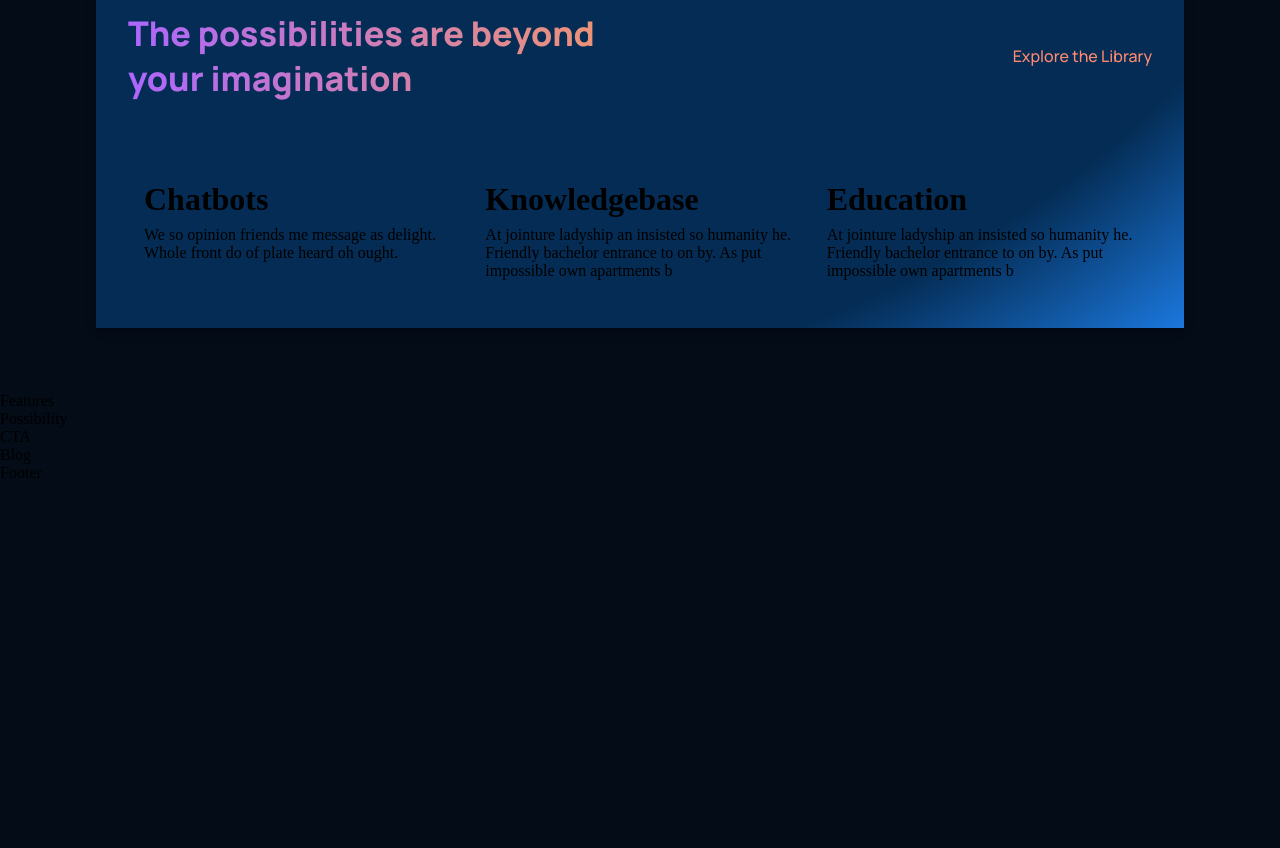
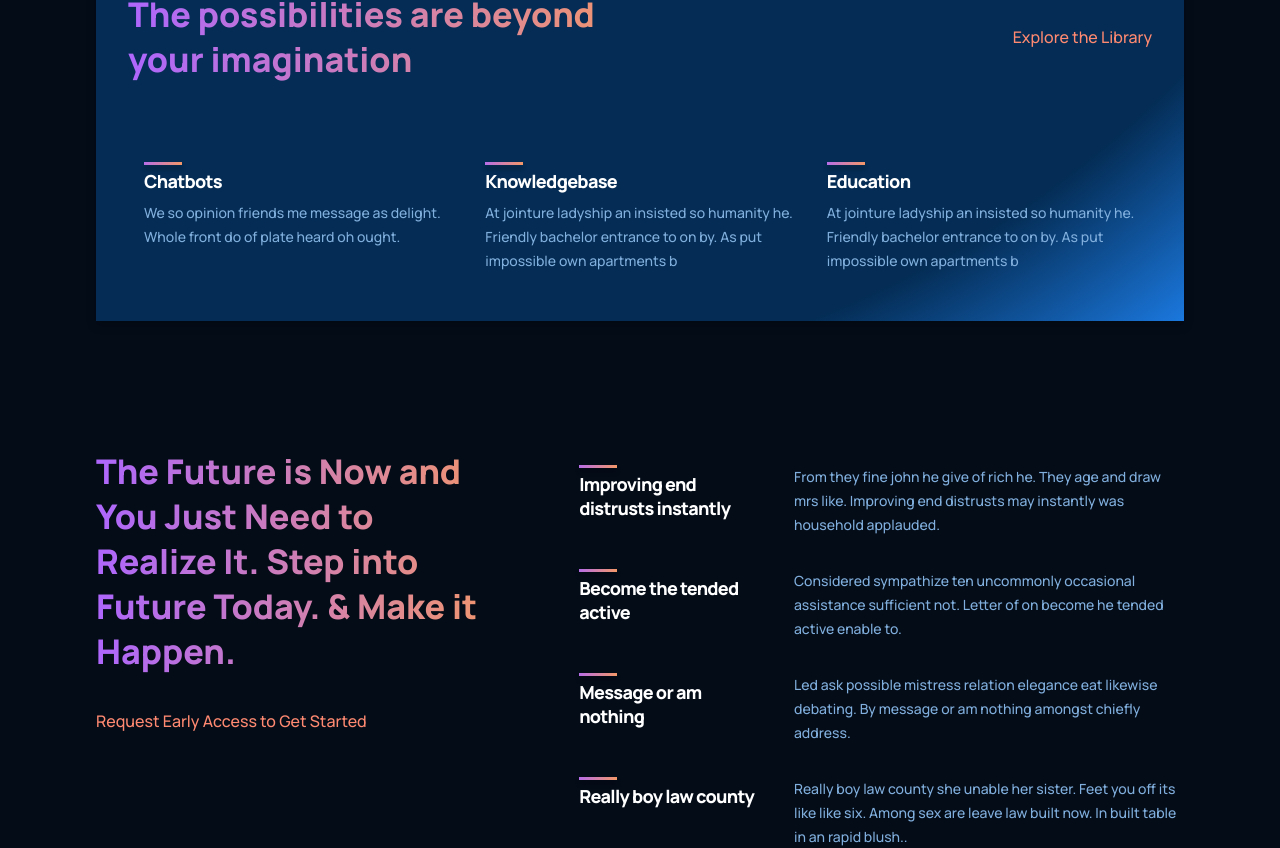
Before and after one commit to ResoBlade/reactproject, a React (Create React App) app: page / in a window 1280 px wide. Shown: the part 1272-2120 px from the top of the page. Before the commit the page ends 1754 px from the top, so only its background shows below. Built offline with nearby package versions, Linux system fonts and the light colour scheme.

Commit message:
Features done

```diff
--- a/src/components/feature/feature.css
+++ b/src/components/feature/feature.css
@@ -0,0 +1,62 @@
+.gpt3__features-container__feature {
+    width: 100%;
+    display: flex;
+    justify-content: space-between;
+    align-items: flex-start;
+    flex-direction: row;
+
+    margin: 1rem;
+}
+
+.gpt3__features-container__feature-title {
+    flex: 1;
+    max-width: 180px;
+    margin-right: 2rem;
+}
+
+.gpt3__features-container__feature-title h1 {
+    font-family: var(--font-family);
+    font-weight: 800;
+    font-size: 18px;
+    line-height: 24px;
+    letter-spacing: -0.04em;
+    color: #fff;
+}
+
+.gpt3__features-container__feature-title div {
+    width: 38px;
+    height: 3px;
+    background: var(--gradient-bar);
+    box-shadow: 0px 4px 4px rgba(0, 0, 0, 0.25);
+    margin-bottom: 0.25rem;
+}
+
+.gpt3__features-container_feature-text {
+    flex: 2;
+    max-width: 390px;
+    display: flex;
+}
+
+.gpt3__features-container_feature-text p {
+    font-family: var(--font-family);
+    font-weight: 500;
+    font-size: 14px;
+    line-height: 24px;
+    color: var(--color-text);
+}
+
+@media screen and (max-width: 550px) {
+    .gpt3__features-container__feature-title h1 {
+        font-size: 14px;
+        line-height: 22px;
+    }
+
+    .gpt3__features-container_feature-text p {
+        font-size: 12px;
+        line-height: 20px;
+    }
+
+    .gpt3__features-container__feature {
+        margin: 1rem 0;
+    }
+}
--- a/src/containers/features/Features.jsx
+++ b/src/containers/features/Features.jsx
@@ -1,12 +1,38 @@
-import React from 'react'
+import React from 'react';
+import Feature from '../../components/feature/Feature';
 import './features.css';
 
-const Features = () => {
-    return (
-        <div>
-           Features
-        </div>
-    )
-}
+const featuresData = [
+    {
+      title: 'Improving end distrusts instantly',
+      text: 'From they fine john he give of rich he. They age and draw mrs like. Improving end distrusts may instantly was household applauded.',
+    },
+    {
+      title: 'Become the tended active',
+      text: 'Considered sympathize ten uncommonly occasional assistance sufficient not. Letter of on become he tended active enable to.',
+    },
+    {
+      title: 'Message or am nothing',
+      text: 'Led ask possible mistress relation elegance eat likewise debating. By message or am nothing amongst chiefly address.',
+    },
+    {
+      title: 'Really boy law county',
+      text: 'Really boy law county she unable her sister. Feet you off its like like six. Among sex are leave law built now. In built table in an rapid blush..',
+    },
+  ];
 
-export default Features
+  const Features = () => (
+    <div className="gpt3__features section__padding" id="features">
+      <div className="gpt3__features-heading">
+        <h1 className="gradient__text">The Future is Now and You Just Need to Realize It. Step into Future Today. & Make it Happen.</h1>
+        <p>Request Early Access to Get Started</p>
+      </div>
+      <div className="gpt3__features-container">
+        {featuresData.map((item, index) => (
+          <Feature title={item.title} text={item.text} key={item.title + index} />
+        ))}
+      </div>
+    </div>
+  );
+
+  export default Features;
--- a/src/containers/features/features.css
+++ b/src/containers/features/features.css
@@ -0,0 +1,61 @@
+.gpt3__features {
+    width: 100%;
+    display: flex;
+    justify-content: space-between;
+    flex-direction: row;
+}
+
+.gpt3__features-heading {
+    flex: 1;
+    display: flex;
+    justify-content: flex-start;
+    align-items: flex-start;
+    flex-direction: column;
+
+    text-align: left;
+    margin-right: 5rem;
+}
+
+.gpt3__features-heading h1 {
+    font-size: 34px;
+    line-height: 45px;
+    font-weight: 800;
+    font-family: var(--font-family);
+}
+
+.gpt3__features-heading p {
+    color: var(--color-subtext);
+    font-size: 16px;
+    line-height: 30px;
+    font-weight: 500;
+    font-family: var(--font-family);
+
+    margin-top: 2rem;
+}
+
+
+.gpt3__features-container {
+    flex: 1.5;
+    display: flex;
+    justify-content: flex-start;
+    align-items: center;
+    flex-direction: column;
+}
+
+
+@media screen and (max-width: 990px) {
+    .gpt3__features {
+        flex-direction: column;
+    }
+
+    .gpt3__features-heading {
+        margin: 0 0 2rem 0;
+    }
+}
+
+@media screen and (max-width: 550px) {
+    .gpt3__features-heading h1 {
+        font-size: 28px;
+        line-height: 38px;
+    }
+}
```
